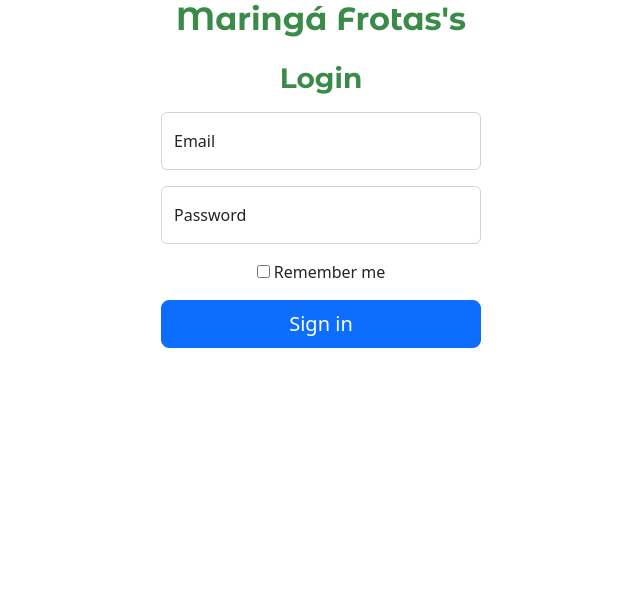
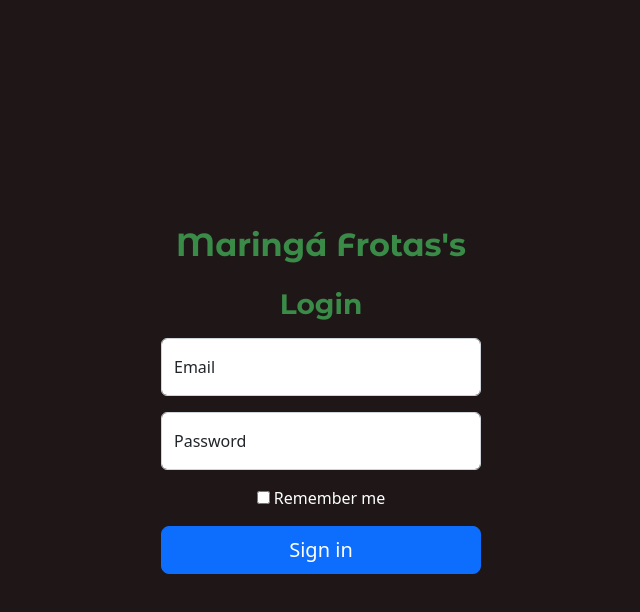
Before and after one commit to Matheus-Zauza-Maschietto/Maringa-Frotas-Vue, a Vue app in the folder project/: page /login in a window 1280 px wide. Shown: the top 612 px of the page, without its empty margins (319-959 px from the left). Built offline with nearby package versions, Linux system fonts and the light colour scheme.

Commit message:
some login changes

```diff
--- a/project/src/views/LoginView.vue
+++ b/project/src/views/LoginView.vue
@@ -15,7 +15,7 @@
 
     <div class="checkbox mb-3">
       <label>
-        <input type="checkbox" value="remember-me"> Remember me
+        <input type="checkbox" value="remember-me" class="checkbox"> Remember me
       </label>
     </div>
     <button class="w-100 btn btn-lg btn-primary" type="submit">Sign in</button>
@@ -34,4 +34,11 @@ export default {
         font-family: var(--primary-font-serif), 'Times New Roman', Times, serif;
         color: var(--primary-green);
     }
+    main{
+        height: 100vh;
+        background: var(--side-menu-background);
+    }
+    .checkbox{
+        color: white;
+    }
 </style>
```
